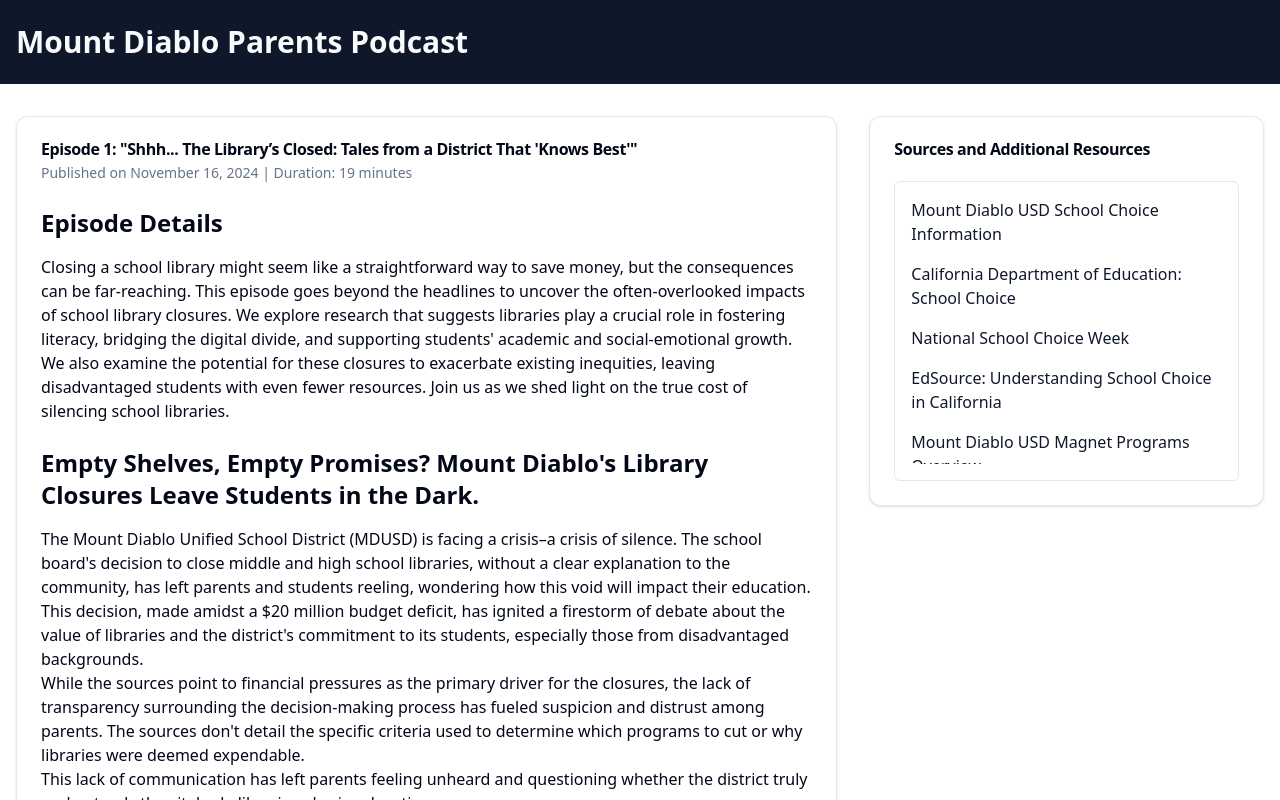
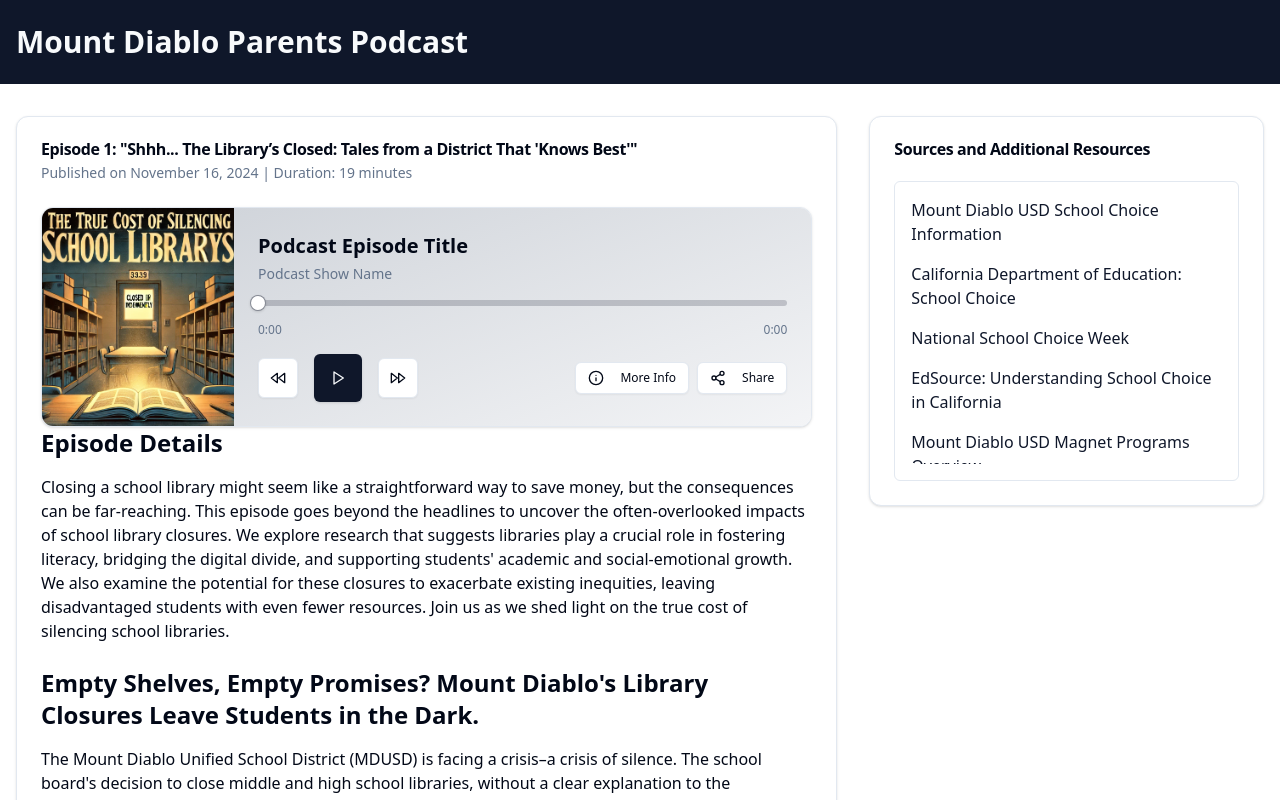
Before and after one commit to j10wy/cpr, a Next.js app: page / in a window 1280 px wide. Shown: the top 800 px of the page. Built offline with nearby package versions, Linux system fonts and the light colour scheme.

Commit message:
PodcastPlayer v1

```diff
--- a/package.json
+++ b/package.json
@@ -11,6 +11,7 @@
   "dependencies": {
     "@radix-ui/react-scroll-area": "^1.2.1",
     "@radix-ui/react-separator": "^1.1.0",
+    "@radix-ui/react-slider": "^1.2.1",
     "@radix-ui/react-slot": "^1.1.0",
     "class-variance-authority": "^0.7.0",
     "clsx": "^2.1.1",
--- /dev/null
+++ b/src/components/podcast/podcast-player.tsx
@@ -0,0 +1,183 @@
+"use client";
+
+import { useState, useRef, useEffect } from "react";
+import { Play, Pause, Rewind, FastForward, Info, Share2 } from "lucide-react";
+import { Card, CardContent } from "@/components/ui/card";
+import { Button } from "@/components/ui/button";
+import { Slider } from "@/components/ui/slider";
+import Image from "next/image";
+
+export function PodcastPlayer() {
+  const [isPlaying, setIsPlaying] = useState(false);
+  const [currentTime, setCurrentTime] = useState(0);
+  const [duration, setDuration] = useState(0);
+  const audioRef = useRef<HTMLAudioElement | null>(null);
+
+  useEffect(() => {
+    const audioElement = audioRef.current;
+    if (audioElement) {
+      audioElement.addEventListener("timeupdate", handleTimeUpdate);
+      audioElement.addEventListener("loadedmetadata", handleLoadedMetadata);
+    }
+    return () => {
+      if (audioElement) {
+        audioElement.removeEventListener("timeupdate", handleTimeUpdate);
+        audioElement.removeEventListener(
+          "loadedmetadata",
+          handleLoadedMetadata
+        );
+      }
+    };
+  }, []);
+
+  const handleTimeUpdate = () => {
+    if (audioRef.current) {
+      setCurrentTime(audioRef.current.currentTime);
+    }
+  };
+
+  const handleLoadedMetadata = () => {
+    if (audioRef.current) {
+      setDuration(audioRef.current.duration);
+    }
+  };
+
+  const togglePlayPause = () => {
+    if (audioRef.current) {
+      if (isPlaying) {
+        audioRef.current.pause();
+      } else {
+        audioRef.current.play();
+      }
+      setIsPlaying(!isPlaying);
+    }
+  };
+
+  const handleSeek = (value: number[]) => {
+    if (audioRef.current) {
+      audioRef.current.currentTime = value[0];
+      setCurrentTime(value[0]);
+    }
+  };
+
+  const handleRewind = () => {
+    if (audioRef.current) {
+      audioRef.current.currentTime = Math.max(
+        audioRef.current.currentTime - 30,
+        0
+      );
+    }
+  };
+
+  const handleFastForward = () => {
+    if (audioRef.current) {
+      audioRef.current.currentTime = Math.min(
+        audioRef.current.currentTime + 30,
+        duration
+      );
+    }
+  };
+
+  const formatTime = (time: number) => {
+    const minutes = Math.floor(time / 60);
+    const seconds = Math.floor(time % 60);
+    return `${minutes}:${seconds.toString().padStart(2, "0")}`;
+  };
+
+  return (
+    <Card className="w-full overflow-hidden">
+      <CardContent className="p-0 flex flex-col sm:flex-row">
+        <div className="w-full sm:w-48 h-48 sm:h-auto flex-shrink-0">
+          <Image
+            src="/podcasts/episode-01-closing-libraries.png"
+            alt="Podcast cover"
+            className="w-full h-full object-cover"
+            width={192}
+            height={192}
+          />
+        </div>
+        <div className="flex-grow flex flex-col justify-between p-4 sm:p-6 bg-gradient-to-br from-gray-300 to-gray-100">
+          <div>
+            <h2 className="text-xl font-bold mb-1">Podcast Episode Title</h2>
+            <p className="text-sm text-muted-foreground">Podcast Show Name</p>
+          </div>
+          <div className="space-y-4 mt-4">
+            <Slider
+              value={[currentTime]}
+              max={duration}
+              step={1}
+              onValueChange={handleSeek}
+              className="w-full"
+            />
+            <div className="flex justify-between text-xs text-muted-foreground">
+              <span>{formatTime(currentTime)}</span>
+              <span>{formatTime(duration)}</span>
+            </div>
+            <div className="flex flex-wrap items-center justify-between gap-4">
+              <div className="flex items-center space-x-4">
+                <Button
+                  onClick={handleRewind}
+                  size="icon"
+                  variant="outline"
+                  className="h-10 w-10"
+                >
+                  <Rewind className="h-5 w-5" />
+                  <span className="sr-only">Rewind 30 seconds</span>
+                </Button>
+                <Button
+                  onClick={togglePlayPause}
+                  size="icon"
+                  className="h-12 w-12"
+                >
+                  {isPlaying ? (
+                    <>
+                      <Pause className="h-6 w-6" />
+                      <span className="sr-only">Pause</span>
+                    </>
+                  ) : (
+                    <>
+                      <Play className="h-6 w-6" />
+                      <span className="sr-only">Play</span>
+                    </>
+                  )}
+                </Button>
+                <Button
+                  onClick={handleFastForward}
+                  size="icon"
+                  variant="outline"
+                  className="h-10 w-10"
+                >
+                  <FastForward className="h-5 w-5" />
+                  <span className="sr-only">Fast forward 30 seconds</span>
+                </Button>
+              </div>
+              <div className="flex space-x-2">
+                <Button
+                  size="sm"
+                  variant="outline"
+                  className="flex items-center"
+                >
+                  <Info className="h-4 w-4 mr-2" />
+                  <span>More Info</span>
+                </Button>
+                <Button
+                  size="sm"
+                  variant="outline"
+                  className="flex items-center"
+                >
+                  <Share2 className="h-4 w-4 mr-2" />
+                  <span>Share</span>
+                </Button>
+              </div>
+            </div>
+          </div>
+        </div>
+      </CardContent>
+      <audio
+        ref={audioRef}
+        src="https://www.buzzsprout.com/2425181/episodes/16121975-shhh-the-library-s-closed-tales-from-a-district-that-knows-best.mp3?download=true"
+        preload="metadata"
+      />
+    </Card>
+  );
+}
--- a/src/components/post.tsx
+++ b/src/components/post.tsx
@@ -1,7 +1,7 @@
 import { Card, CardContent, CardHeader, CardTitle } from "@/components/ui/card";
 import { ScrollArea } from "@/components/ui/scroll-area";
 import Link from "next/link";
-import EmbedPlayer from "@/components/podcast/embed-player";
+import { PodcastPlayer } from "@/components/podcast/podcast-player";
 
 export function Post() {
   return (
@@ -27,12 +27,7 @@ export function Post() {
               </CardHeader>
               <CardContent>
                 <div className="mb-6">
-                  <EmbedPlayer
-                    id={"16121975"}
-                    src={
-                      "https://www.buzzsprout.com/2425181/episodes/16121975-shhh-the-library-s-closed-tales-from-a-district-that-knows-best.js?container_id=buzzsprout-player-16121975&player=small"
-                    }
-                  />
+                  <PodcastPlayer />
 
                   <h2 className="text-2xl font-semibold mb-4">
                     Episode Details
--- /dev/null
+++ b/src/components/ui/slider.tsx
@@ -0,0 +1,28 @@
+"use client"
+
+import * as React from "react"
+import * as SliderPrimitive from "@radix-ui/react-slider"
+
+import { cn } from "@/lib/utils"
+
+const Slider = React.forwardRef<
+  React.ElementRef<typeof SliderPrimitive.Root>,
+  React.ComponentPropsWithoutRef<typeof SliderPrimitive.Root>
+>(({ className, ...props }, ref) => (
+  <SliderPrimitive.Root
+    ref={ref}
+    className={cn(
+      "relative flex w-full touch-none select-none items-center",
+      className
+    )}
+    {...props}
+  >
+    <SliderPrimitive.Track className="relative h-1.5 w-full grow overflow-hidden rounded-full bg-primary/20">
+      <SliderPrimitive.Range className="absolute h-full bg-primary" />
+    </SliderPrimitive.Track>
+    <SliderPrimitive.Thumb className="block h-4 w-4 rounded-full border border-primary/50 bg-background shadow transition-colors focus-visible:outline-none focus-visible:ring-1 focus-visible:ring-ring disabled:pointer-events-none disabled:opacity-50" />
+  </SliderPrimitive.Root>
+))
+Slider.displayName = SliderPrimitive.Root.displayName
+
+export { Slider }
```
Also changed, not shown: public/podcasts/episode-01-closing-libraries.png (added), 1 other file (tests, documents, lock files or other folders).
